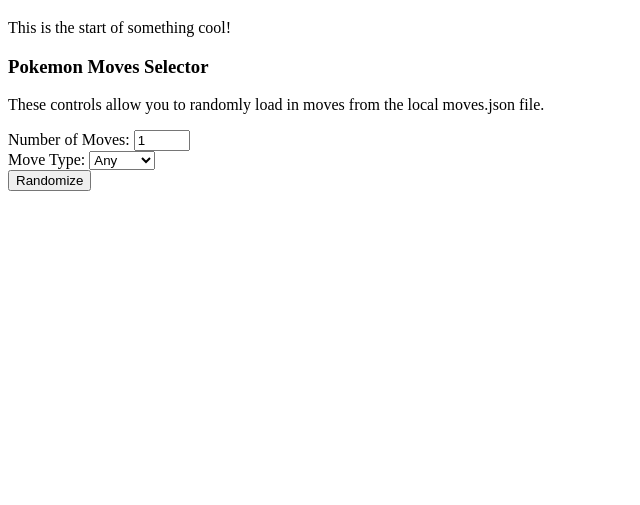
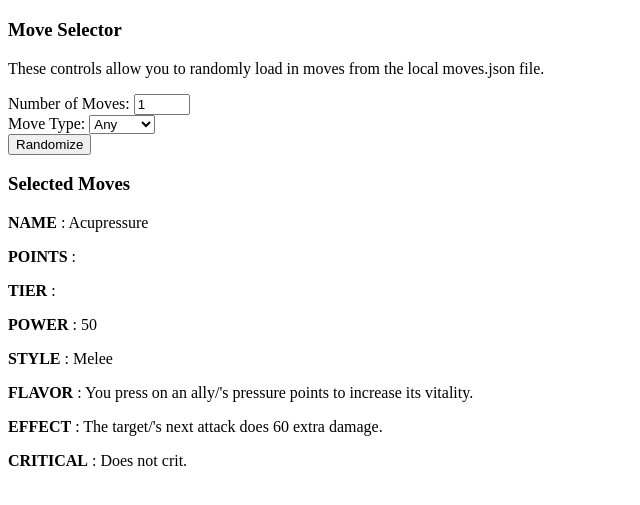
Before and after one commit to ajc388/PokemonRPG, a plain HTML site: page index.html in a window 1280 px wide. Both pictures are taken after a click on the button "Randomize". Shown: the part 61-566 px from the top of the page, without its empty margins (0-640 px from the left). Drawn offline with nearby package versions, Linux system fonts and the light colour scheme.

Commit message:
1.) Fixed bug with random selector... for some reason the for each loop was selecting indexes instead of objects in the array... 2.) Created non pretty printout from json data. TODO: Wait on feedback

```diff
--- a/index.html
+++ b/index.html
@@ -40,11 +40,26 @@
         var moveList = movePicker(numberOfMoves, moveType)
 
         console.log(moveList);
+        displayMoves(moveList);
       });
 
 
 
     });
+
+    function displayMoves(moveList)
+    {
+      $("#selectedMovesList").empty();
+      for (var i = 0; i < moveList.length; i++)
+      {
+        var move = moveList[i];
+        $("#selectedMovesList").append("<div id='move"+i+"'>");
+        $.each(move, function(key, value) {
+          $("#move"+i).append("<p><b>"+ key.toUpperCase() + "</b> : " + value +"</p>");
+        });
+        $("#selectedMovesList").append("<br/>");
+      }
+    }
 
     function movePicker(desiredMoves, moveType)
     {
@@ -55,7 +70,7 @@
         console.log("You asked for more moves than are available in the file!"); //Need to correctly handle error
         return pickedMoves;
       }*/
-      for ( var i = 0; i < desiredMoves; i++)
+      for ( var i = 0; i < desiredMoves;)
       {
         if (moveType == "Any")
         {
@@ -68,21 +83,22 @@
         var selectedMoveName = Object.keys(moveSet)[position];
         var selectedMove = moveSet[selectedMoveName];
 
-        if ( !movePicked(pickedMoves, selectedMoveName) )
+        if ( moveNotPicked(pickedMoves, selectedMoveName) )
         {
           pickedMoves.push(selectedMove);
+          i++;
         }
       }
       return pickedMoves;
     }
 
-    function movePicked(pickedMoves, selectedMoveName)
+    function moveNotPicked(pickedMoves, selectedMoveName)
     {
-      for ( var name in pickedMoves )
+      for ( var i = 0; i < pickedMoves.length; i++) //for each loop doesn't work?
       {
-        if ( selectedMoveName == name ) { return true; }
+        if ( selectedMoveName == pickedMoves[i].name ) { return false; }
       }
-      return false;
+      return true;
     }
 
 
@@ -96,12 +112,11 @@
 <body>
   <header id="header">
     <h1>Pokemon RPG</h1>
-    <p>This is the start of something cool!</p>
   </header>
 
   <section id="randomGenerator">
     <div id="randomGeneratorDescription">
-      <h3>Pokemon Moves Selector</h3>
+      <h3>Move Selector</h3>
       <p>These controls allow you to randomly load in moves from the local moves.json file.</p>
     <div>
 
@@ -114,7 +129,12 @@
     </form>
   </section>
 
-  <section id="selectedMoves">
+  <section id="selectedMoveSection">
+    <div id="selectedMoveSelectionDescription">
+      <h3>Selected Moves</h3>
+    </div>
+    <div id="selectedMovesList">
+    </div>
   </section>
 
 </body>
```
